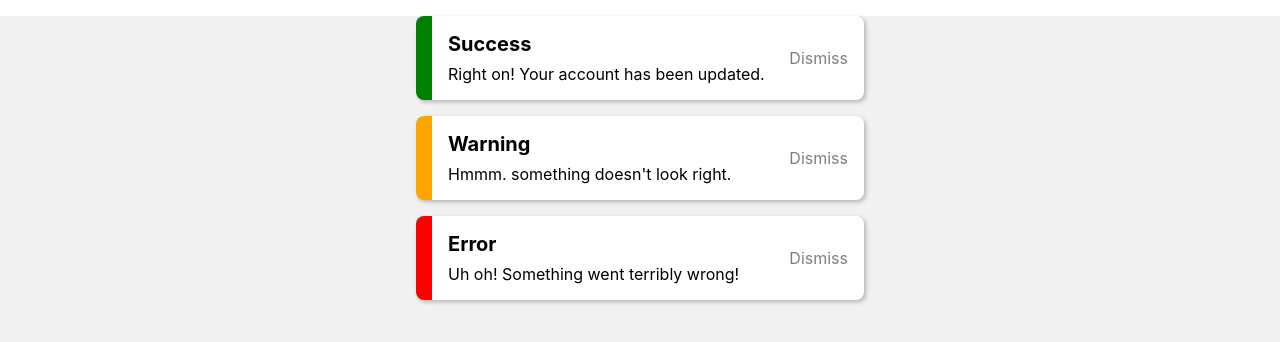
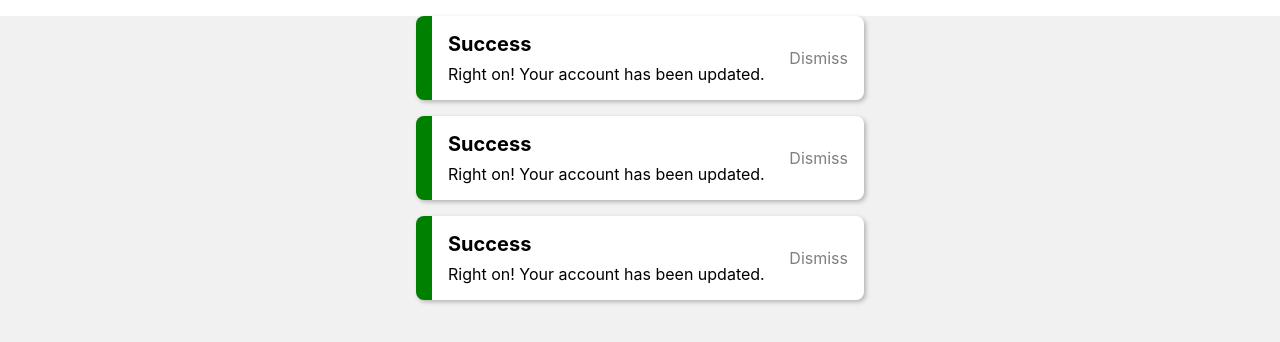
Before and after one commit to newfly101/bootcamp2024-react, a React (Create React App) app: page / in a window 1280 px wide. Shown: the top 342 px of the page. Built offline with nearby package versions, Linux system fonts and the light colour scheme.

Commit message:
component로 분리 하기

```diff
--- a/src/App.js
+++ b/src/App.js
@@ -1,31 +1,12 @@
 import './App.css';
+import Toast from "./components/Toast";
 
 function App() {
     return (
         <div className="wrapper">
-            <div className="toast toast-success">
-                <main className="toast__message">
-                    <header className="toast__message-title"> success</header>
-                    <p className="toast__message-text">Right on! Your account has been updated.</p>
-                </main>
-                <button className="toast__button">Dismiss</button>
-            </div>
-
-            <div className="toast toast-warning">
-                <main className="toast__message">
-                    <header className="toast__message-title">Warning</header>
-                    <p className="toast__message-text">Hmmm. something doesn't look right.</p>
-                </main>
-                <button className="toast__button">Dismiss</button>
-            </div>
-
-            <div className="toast toast-error">
-                <main className="toast__message">
-                    <header className="toast__message-title">Error</header>
-                    <p className="toast__message-text">Uh oh! Something went terribly wrong!</p>
-                </main>
-                <button className="toast__button">Dismiss</button>
-            </div>
+            <Toast />
+            <Toast />
+            <Toast />
         </div>
     );
 }
--- /dev/null
+++ b/src/components/Toast.css
@@ -0,0 +1,50 @@
+.wrapper {
+    background: #f1f1f1;
+    width: 100vw;
+    height: 100vh;
+}
+
+.toast {
+    width: 25rem;
+    background: white;
+    border-left: 1rem solid #8a8a8a;
+    border-radius: 0.5rem;
+    box-shadow: 0.125rem 0.125rem 0.25rem rgba(0,0,0,0.25);
+    display: flex;
+    justify-content: space-between;
+    padding: 1rem;
+    margin: 1rem auto;
+}
+
+.toast__message {
+
+}
+.toast__message-title {
+    font-weight: bold;
+    font-size: 1.25rem;
+    margin: 0 0 0.5rem 0;
+    text-transform: capitalize;
+}
+.toast__message-text {
+    margin: 0 0 0 0;
+}
+
+.toast__button {
+    background: transparent;
+    border: none;
+    font-size: inherit;
+    font-family: inherit;
+    margin-left: 1rem;
+    opacity: 0.5;
+    padding: 0;
+}
+
+.toast-success {
+    border-color: green;
+}
+.toast-warning {
+    border-color: orange;
+}
+.toast-error {
+    border-color: red;
+}
--- /dev/null
+++ b/src/components/Toast.js
@@ -0,0 +1,18 @@
+import React from 'react';
+import "./Toast.css";
+
+const Toast = () => {
+    return (
+        <div>
+            <div className="toast toast-success">
+                <main className="toast__message">
+                    <header className="toast__message-title"> success</header>
+                    <p className="toast__message-text">Right on! Your account has been updated.</p>
+                </main>
+                <button className="toast__button">Dismiss</button>
+            </div>
+        </div>
+    );
+};
+
+export default Toast;
```
